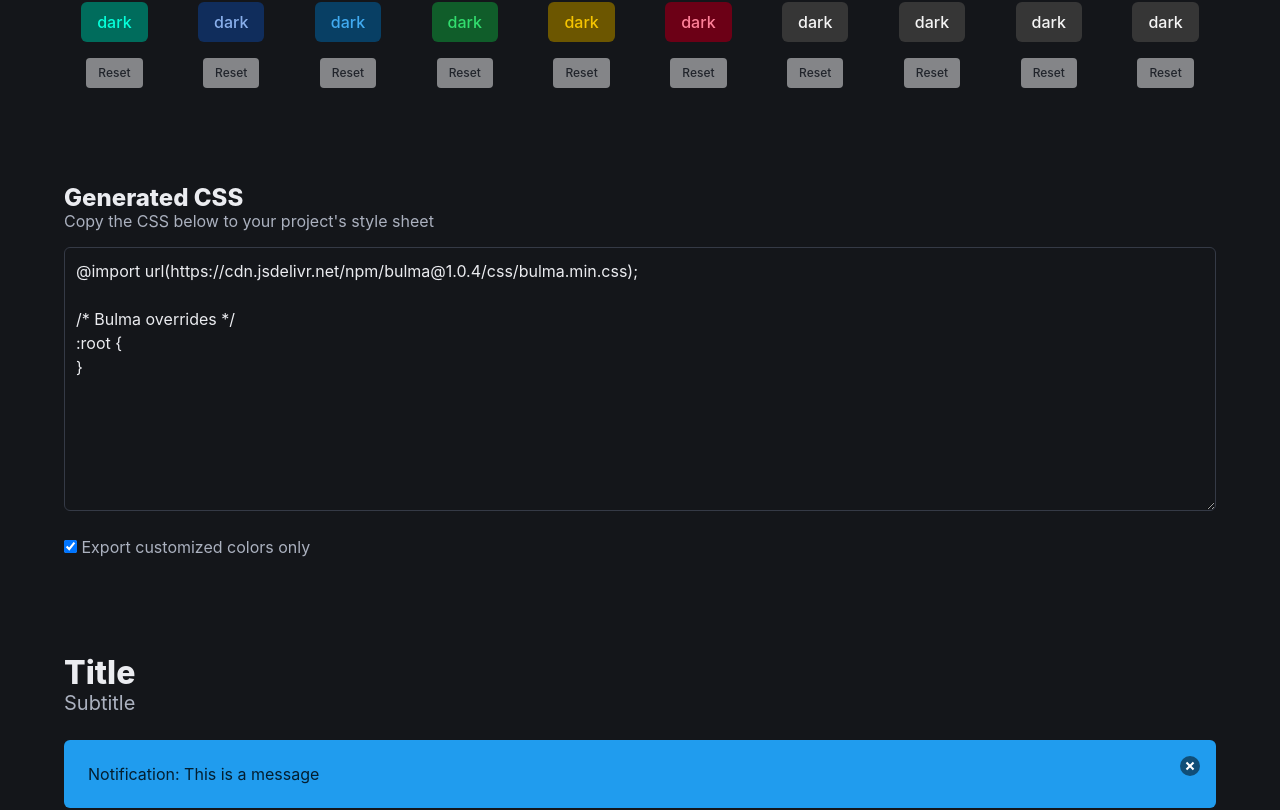
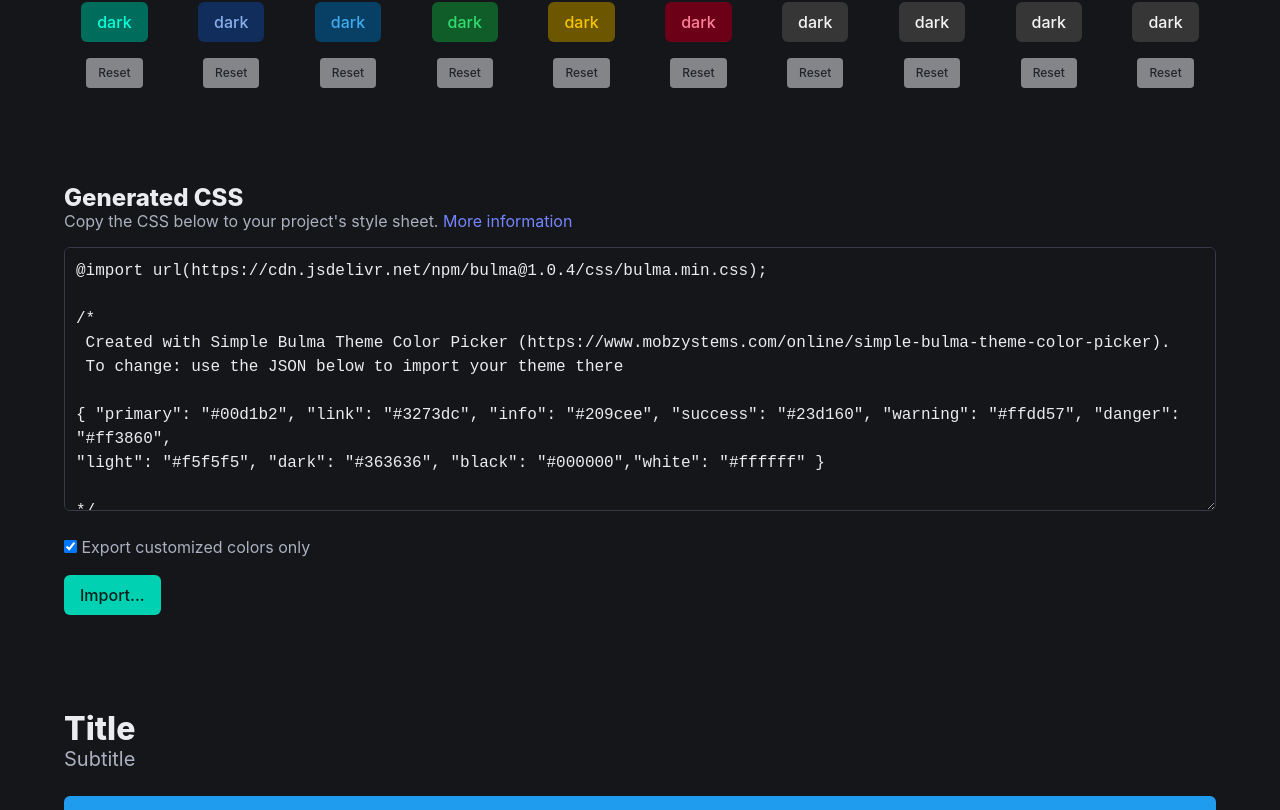
Before and after one commit to mobzystems/bulma-theme-color-picker, a React (Vite) app: page / in a window 1280 px wide. Shown: the part 523-1333 px from the top of the page. Built offline with nearby package versions, Linux system fonts and the light colour scheme.

Commit message:
Added import (thanks, CoPilot)

```diff
--- a/src/App.tsx
+++ b/src/App.tsx
@@ -1,5 +1,8 @@
 import { useEffect, useState, type CSSProperties } from 'react'
-type BulmaType = 'primary' | 'link' | 'info' | 'success' | 'warning' | 'danger' | 'light' | 'dark' | 'black' | 'white'; //  | 'text' | 'ghost';
+
+type BulmaType = 'primary' | 'link' | 'info' | 'success' | 'warning' | 'danger' | 'light' | 'dark' | 'black' | 'white';
+
+const LINK = "https://www.mobzystems.com/online/simple-bulma-theme-color-picker";
 
 function convertRgbToHsl(color: string): { h: string, s: string, l: string } {
   var rgb = [parseInt(color.slice(1, 3), 16) / 255, parseInt(color.slice(3, 5), 16) / 255, parseInt(color.slice(5, 7), 16) / 255];
@@ -48,20 +51,58 @@ const defaultStyleMap = new Map<BulmaType, string>([
   ['light', '#f5f5f5'],
   ['dark', '#363636'],
   ['black', '#000000'],
-  ['white', '#ffffff'],
-  // ['text', '#4a4a4a'],
-  // ['ghost', '#f5f5f5']
+  ['white', '#ffffff']
 ]);
 
 export default function App() {
   const [mainTheme, setMainTheme] = useState<'light' | 'dark'>('dark');
   const [styleMap, setStyleMap] = useState<Map<BulmaType, string>>(defaultStyleMap);
   const [customOnly, setCustomOnly] = useState(true);
+  const [importing, setImporting] = useState(false);
+  const [themeToImport, setThemeToImport] = useState('');
+  const [importError, setImportError] = useState('');
 
   function updateColor(type: BulmaType, color: string) {
     let newMap = new Map(styleMap);
     newMap.set(type, color);
     setStyleMap(newMap);
+  }
+
+  function importTheme(): boolean {
+    try {
+      const newTheme = JSON.parse(themeToImport);
+
+      if (typeof newTheme !== 'object' || newTheme === null) {
+        setImportError('Invalid theme format');
+        return false;
+      }
+
+      const newMap = new Map<BulmaType, string>(defaultStyleMap);
+      for (const type of Object.keys(newTheme) as BulmaType[]) {
+        if (!defaultStyleMap.has(type)) {
+          setImportError(`Unknown Bulma type: '${type}'`);
+          return false;
+        }
+        if (typeof newTheme[type] !== 'string' || !/^#[0-9a-fA-F]{6}$/.test(newTheme[type])) {
+          setImportError(`Invalid color for type '${type}': ${newTheme[type]}`);
+          return false;
+        }
+        // No errors: add color to theme map
+        newMap.set(type, newTheme[type]);
+      }
+
+      setStyleMap(newMap);
+
+      setImportError('');
+
+      return true;
+
+    } catch (e) {
+
+      setImportError(`${e}`);
+      return false;
+
+    }
   }
 
   useEffect(() => document.documentElement.setAttribute('data-theme', mainTheme), [mainTheme]);
@@ -85,6 +126,15 @@ export default function App() {
 
     return (`@import url(https://cdn.jsdelivr.net/npm/bulma@1.0.4/css/bulma.min.css);
 
+/*
+ Created with Simple Bulma Theme Color Picker (${LINK}).
+ To change: use the JSON below to import your theme there
+
+{ "primary": "${styleMap.get('primary')}", "link": "${styleMap.get('link')}", "info": "${styleMap.get('info')}", "success": "${styleMap.get('success')}", "warning": "${styleMap.get('warning')}", "danger": "${styleMap.get('danger')}",
+"light": "${styleMap.get('light')}", "dark": "${styleMap.get('dark')}", "black": "${styleMap.get('black')}","white": "${styleMap.get('white')}" }
+
+*/
+
 /* Bulma overrides */
 :root {${Array.from(styleMap).map(([type, color]) => exportColor(type, color)).join('').trimEnd()}
 }`);
@@ -106,7 +156,7 @@ export default function App() {
           <button className="button is-pulled-right is-dark" onClick={() => setMainTheme('dark')}>Dark</button>
           <button className="button is-pulled-right is-light" onClick={() => setMainTheme('light')}>Light</button>
         </h1>
-        <p className="subtitle">A simple Bulma theme color picker by <a href="https://www.mobzystems.com" target="_blank">MOBZystems</a></p>
+        <p className="subtitle">A simple Bulma theme color picker by <a href={LINK} target="_blank">MOBZystems</a></p>
       </div>
     </div>
     <div className="section">
@@ -126,14 +176,29 @@ export default function App() {
     <div className="section">
       <div className="container content">
         <h2 className="title is-4">Generated CSS</h2>
-        <p className="subtitle is-6">Copy the CSS below to your project's style sheet</p>
-        <textarea className="block textarea is-family-monospaced" readOnly rows={10} value={createStyleSheet()} name="css"></textarea>
+        <p className="subtitle is-6">Copy the CSS below to your project's style sheet. <a href={LINK} target="_blank">More information</a></p>
+        <textarea className="block textarea is-family-monospace" readOnly rows={10} value={createStyleSheet()} name="css"></textarea>
         <p>
           <label className="checkbox">
             <input type="checkbox" onClick={e => setCustomOnly(e.currentTarget.checked)} checked={customOnly} /> Export customized colors only
           </label>
         </p>
+
+        {importing ?
+          <>
+            {/* Importing */}
+            {importError !== '' && <p className="has-text-danger">{importError}</p>}
+            <textarea className="block textarea is-family-monospace" rows={2} placeholder="Paste your JSON theme here" onChange={e => setThemeToImport(e.target.value)}></textarea>
+            <button className="button is-primary" disabled={themeToImport === ''} onClick={() => { if (importTheme()) setImporting(false); }}>Import</button>
+            <button className="button is-ghost" onClick={() => { setImporting(false); setImportError(''); }}>Cancel</button>
+          </> :
+          <>
+            {/* Not importing */}
+            <button className="button is-primary" onClick={() => setImporting(true)}>Import...</button>
+          </>
+        }
       </div>
+
     </div>
     <Sample style={style} />
   </>;
```
